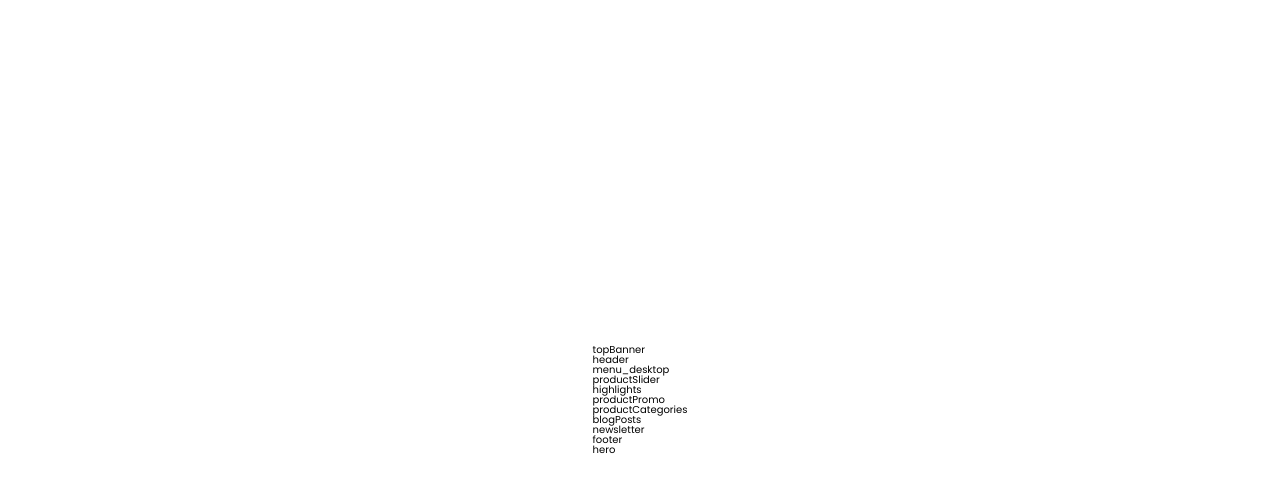
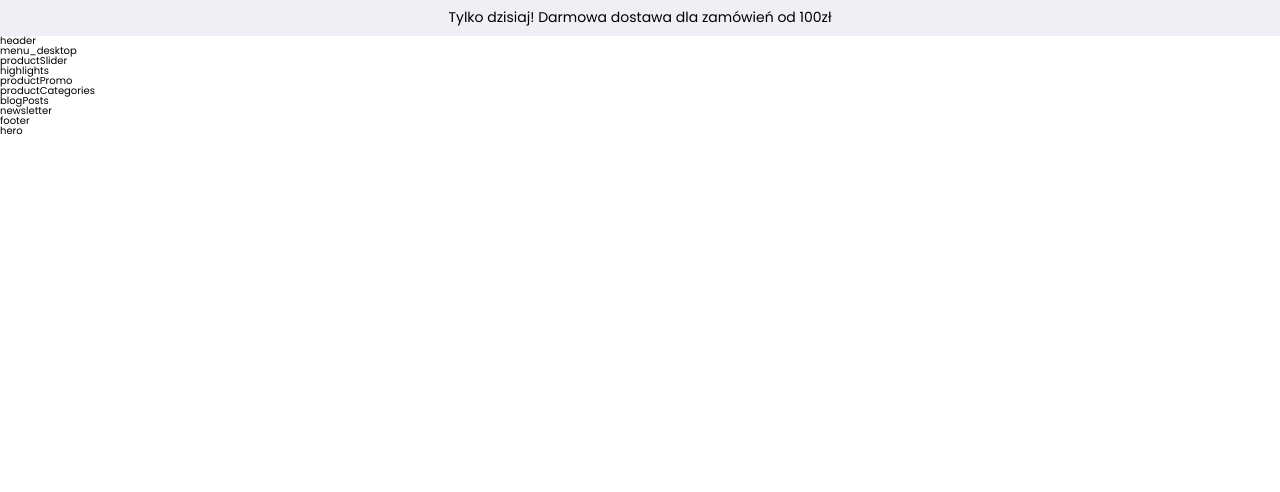
Before and after one commit to B4rt0sz/ecommerce-challenge, a React (Create React App) app: page / in a window 1280 px wide. Shown: the top 492 px of the page. Built offline with nearby package versions, Linux system fonts and the light colour scheme.

Commit message:
add TopBanner component

```diff
--- /dev/null
+++ b/src/layout/TopBanner/index.scss
@@ -0,0 +1,24 @@
+.topBanner {
+  display: flex;
+  justify-content: center;
+  align-items: center;
+  background-color: var(--gray-bgc);
+
+  &__mobile {
+    min-height: 50px;
+    padding: 0 40px 0 40px;
+  }
+  &__desktop {
+    min-height: 35.59px;
+  }
+
+  &__textMobile {
+    font-size: 13px;
+    line-height: 19.5px;
+    text-align: center;
+  }
+  &__textDesktop {
+    font-size: 14px;
+    line-height: 21px;
+  }
+}
--- a/src/layout/TopBanner/index.tsx
+++ b/src/layout/TopBanner/index.tsx
@@ -1,5 +1,16 @@
+import './index.scss'
+import { useIsDesktopDevice } from 'hooks/useMediaQuery'
+
+const bannerText = 'Tylko dzisiaj! Darmowa dostawa dla zamówień od 100zł'
+
 const TopBanner = () => {
-  return <div className='topBanner'>topBanner</div>
+  const isDesktop = useIsDesktopDevice()
+
+  return (
+    <div className={`topBanner ${isDesktop ? 'topBanner__desktop' : 'topBanner__mobile'}`}>
+      <p className={isDesktop ? 'topBanner__textDesktop' : 'topBanner__textMobile'}>{bannerText}</p>
+    </div>
+  )
 }
 
 export default TopBanner
--- a/src/styles/Global.scss
+++ b/src/styles/Global.scss
@@ -4,6 +4,7 @@
 :root {
   --default-font: 'Poppins', sans-serif;
   --primary-txt: #000000;
+  --gray-bgc: #eff0f5;
 }
 
 body {
@@ -14,9 +15,15 @@ body {
 .wrapper {
   display: flex;
   justify-content: center;
-  align-items: center;
   position: relative;
   width: 100vw;
   height: 100vh;
   color: var(--primary-txt);
+
+  .container {
+    width: 100%;
+    max-width: 1920px;
+    display: flex;
+    flex-direction: column;
+  }
 }
```
